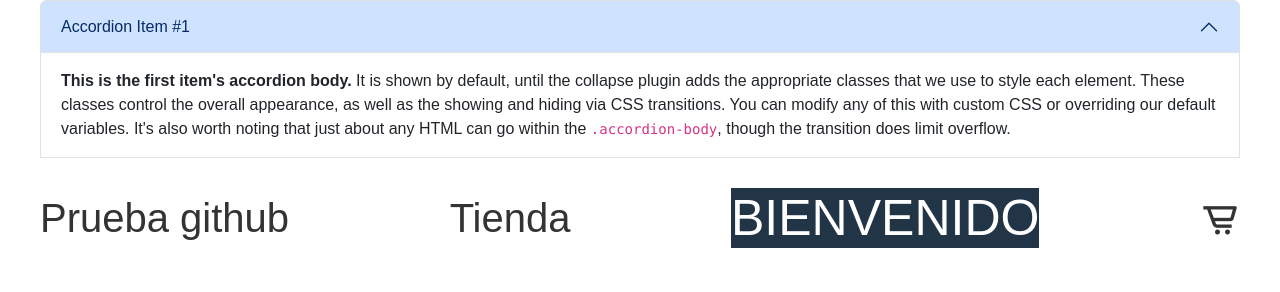
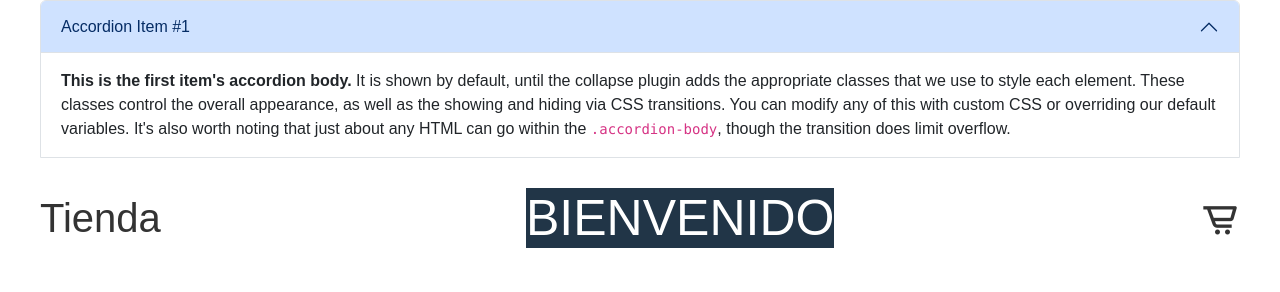
Before and after one commit to WilmerJs/web, a plain HTML site: page index.html in a window 1280 px wide. Shown: the top 292 px of the page. Drawn offline with nearby package versions, Linux system fonts and the light colour scheme.

Commit message:
Add files via upload

```diff
--- a/index.html
+++ b/index.html
@@ -9,6 +9,7 @@
     <link rel="stylesheet" href="https://cdnjs.cloudflare.com/ajax/libs/animate.css/4.1.1/animate.min.css"/>
     <title>Desafio 8</title>
 </head>
+
 <body>
 
     <div class="accordion" id="accordionExample">
@@ -26,7 +27,6 @@
         </div>
 
     <header>
-        <h1>Prueba github</h1>
         <h1>Tienda</h1>
         <h3 class="animate__animated animate__backInDown">BIENVENIDO</h3>
         <div class="container-icon">
@@ -95,7 +95,6 @@
             </div>
         </div>
     </div>
-
     <script src="https://cdn.jsdelivr.net/npm/bootstrap@5.3.2/dist/js/bootstrap.bundle.min.js" integrity="sha384-C6RzsynM9kWDrMNeT87bh95OGNyZPhcTNXj1NW7RuBCsyN/o0jlpcV8Qyq46cDfL" crossorigin="anonymous"></script>
 </body>
 </html>
```
